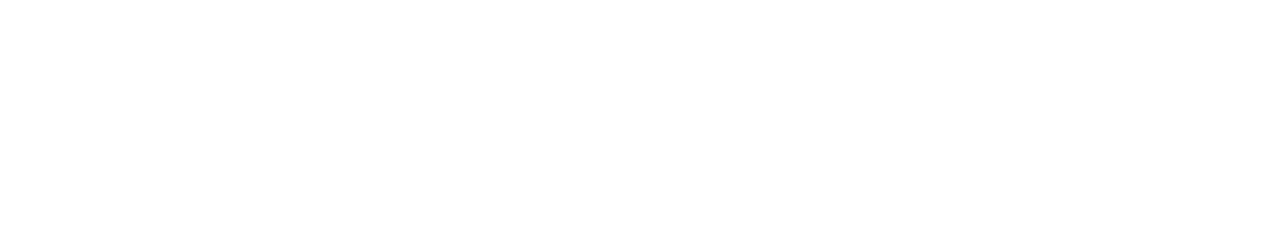
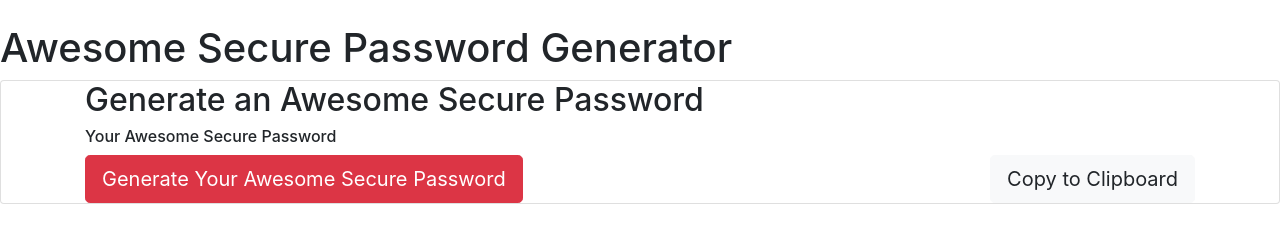
Before and after one commit to SoulesStephanie/PasswrodGenerator, a plain HTML site: page index.html in a window 1280 px wide. Drawn offline with nearby package versions, Linux system fonts and the light colour scheme; files that its build step writes are made by us from their sources.

Commit message:
added body content to html

```diff
--- a/index.html
+++ b/index.html
@@ -1,5 +1,6 @@
 <!DOCTYPE html>
 <html lang="en">
+
 <head>
     <meta charset="UTF-8">
     <meta name="viewport" content="width=device-width, initial-scale=">
@@ -9,8 +10,39 @@
     <link rel="stylesheet" href="assets/css/style.css">
 
 </head>
+
 <body>
+  <!-- start of content -->
+    <div class="wrap">
+        <br>
+        <h1>Awesome Secure Password Generator</h1>
+        <div class="row">
+            <div class="col-xs-12 col-sm-12 col-md-12 col-lg-12" id="password">
+                <div class="card mx-auto">
+                    <div class="container">
+                        <h2>Generate an Awesome Secure Password</h2>
 
+                        <div class="password">
+                            <div class="password-body">
+                                <h6 id="pass-final">Your Awesome Secure Password</h6>
+                            </div>
+                        </div>
+                        <div class="row" id="btns">
+                            <div class="col-xs-6 col-sm-6 col-md-6 col-lg-6 text-left">
+                                <button type="button" class="btn btn-danger btn-lg" id="gen">Generate Your Awesome Secure Password</button>
+                            </div>
+                            <div class="col-xs-6 col-sm-6 col-md-6 col-lg-6 text-right">
+                                <button type="button" class="btn btn-light btn-lg" id="copy">Copy to Clipboard</button>
+                            </div>
+                        </div>
+                    </div>
+                </div>
+            </div>
+        </div>
+    </div>
+<!-- end of content -->
+<script src="./script.js"></script>
 </body>
 
+
 </html>
```
